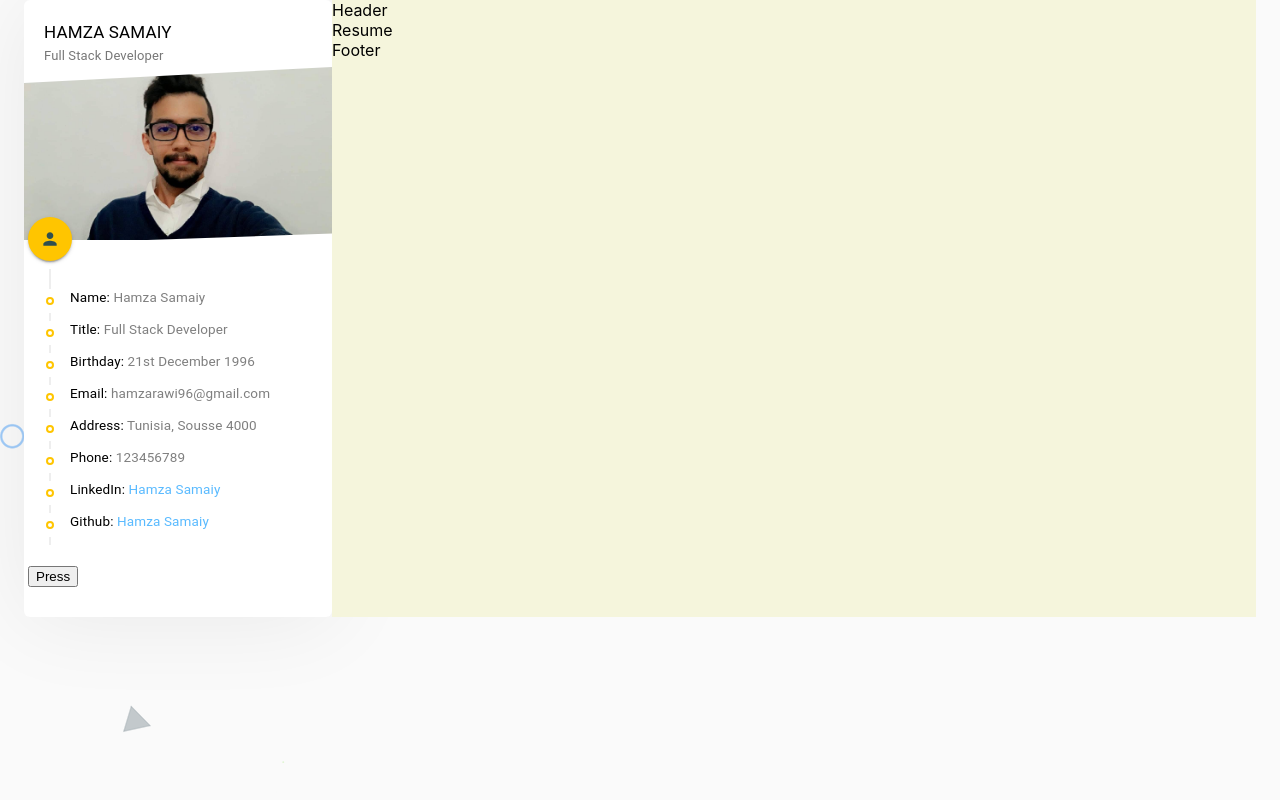
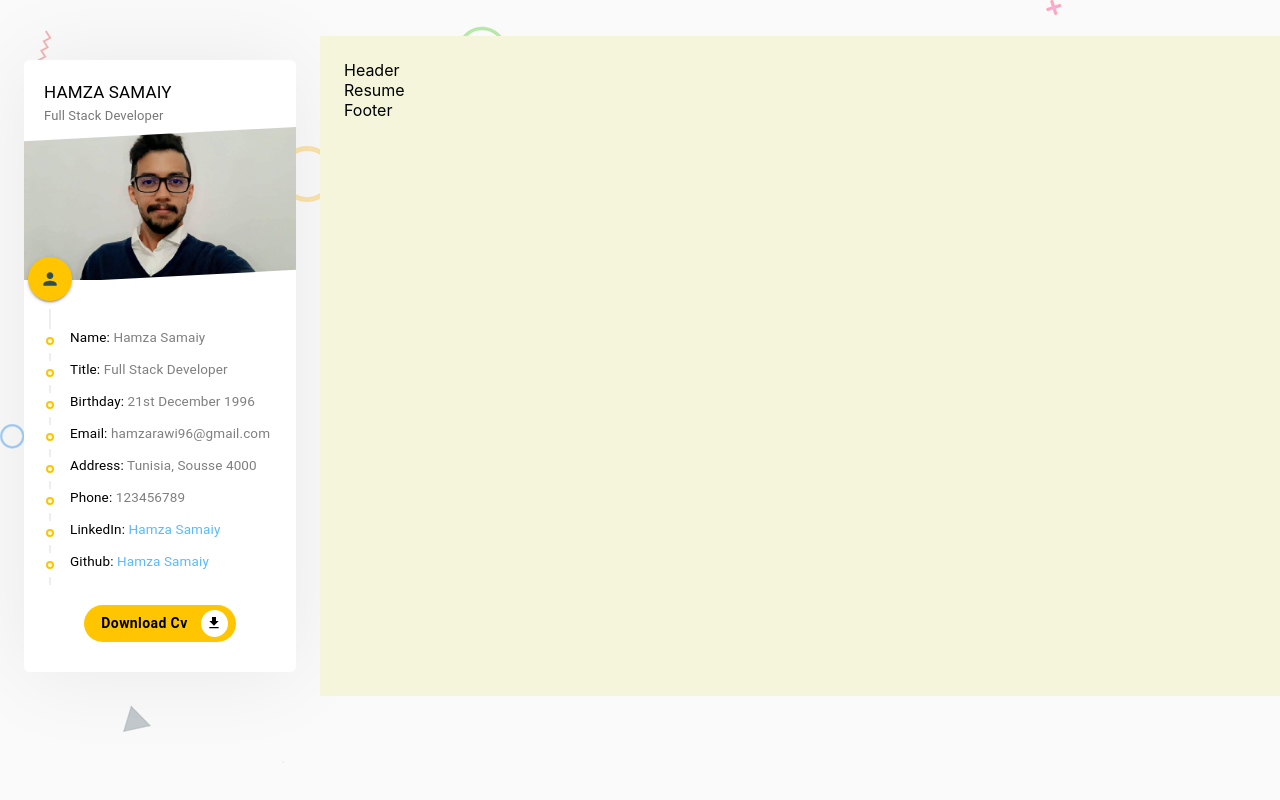
Before and after one commit to HamzaSamaiy/Portfolio_Template_ReactJS, a React (Create React App) app: page / in a window 1280 px wide. Built offline with nearby package versions, Linux system fonts and the light colour scheme.

Commit message:
Button component

```diff
--- a/src/App.css
+++ b/src/App.css
@@ -1,5 +1,19 @@
 :root{
     --main-color:#ffc500;
+}
+
+
+
+/* Margin and Padding */
+
+.top_60{
+    margin-top:60px;
+}
+
+@media screen and (max-width:990px){
+    .top_60{
+        margin-top: 30px;
+    }
 }
 
 .container_shadaw{
--- a/src/App.js
+++ b/src/App.js
@@ -13,8 +13,8 @@ import './App.css';
 function App() {
   return (
 
-    <Container>
-      <Grid container>
+    <Container className={'top_60'}>
+      <Grid container spacing={6}>
 
         {/* //First Components */}
 
--- /dev/null
+++ b/src/Components/Button/Index.js
@@ -0,0 +1,15 @@
+import React from 'react';
+import { Button } from '@material-ui/core';
+import './Style.css';
+
+const CustomButton =({text, icon})=>{
+    return(
+        <Button
+        className={'site_btn'}
+        endIcon={icon?(<div className= 'icon_container'>{icon}</div>):null}>
+
+        <span className='btn_text'>{text}</span>
+        </Button>
+    )
+}
+export default CustomButton;
--- /dev/null
+++ b/src/Components/Button/Style.css
@@ -0,0 +1,39 @@
+.site_btn{
+    font-size: 14px !important;
+    font-weight: 500 !important;
+    border: 0 !important;
+    border-radius: 50px !important;
+    -webkit-border-radius: 50px !important;
+    -moz-border-radius: 50px !important;
+    padding: 1px 12px !important;
+    min-width: 100px !important;
+    outline: none !important;
+    line-height: 35px !important;
+    background: var(--main-color) !important;
+}
+
+.site_btn .icon_container{
+    color: #000;
+    background: #fff;
+    border-radius: 50px;
+    height: 27px;
+    width: 27px;
+    float: right;
+    text-align: center;
+    line-height: 29px !important;
+}
+
+.site_btn .icon_container > .MuiSvgIcon-root{
+    font-size: 16px !important;
+}
+
+.site_btn .btn_text{
+    color: #000 !important;
+    font-size: 14px !important;
+    text-align: center !important;
+    text-transform: none !important;
+    font-weight: bold;
+    width: 100%;
+    margin-left: 5px;
+    margin-right: 5px;
+}
--- a/src/Components/Profile/Index.js
+++ b/src/Components/Profile/Index.js
@@ -5,6 +5,8 @@ import TimelineContent from '@material-ui/lab/TimelineContent';
 import TimelineItem from '@material-ui/lab/TimelineItem';
 import ResumeData from '../../Utils/ResumeData';
 import Person from '@material-ui/icons/Person';
+import CustomButton from '../Button/Index';
+import GetApp from '@material-ui/icons/GetApp';
 import './Style.css';
 
 const CustomData =({title,text,link})=>(
@@ -61,8 +63,10 @@ const Profile =()=>{
                         <CustomData title={key} text={ResumeData.social[key].Text} link={ResumeData.social[key].Link} />
                     ))}
                 </CustomTimeLine>
-                <br />
-                <button>Press</button>
+                <div className="btn_container">
+                    <CustomButton text={'Download Cv'} icon={<GetApp />}/>
+                </div>
+
             </div>
         </div>
     )
--- a/src/Components/Profile/Style.css
+++ b/src/Components/Profile/Style.css
@@ -32,7 +32,7 @@
 .profile_image{
     margin-top:-18px;
     -webkit-clip-path: polygon(0 9%, 100% 0, 100% 94%, 0% 100%);
-    clip-path: polygon(0 9%, 100% 0, 100% 94%, 0% 100%);
+    clip-path: polygon(0 9%, 100% 0, 100% 91%, 0% 100%);
 }
 
 .profile_image img{
@@ -65,3 +65,10 @@
     color: #59baff;
     text-decoration: none;
 }
+
+.profile .btn_container{
+    width:100% !important;
+    display:flex !important;
+    justify-content: center !important;
+    margin-top: 20px;
+}
```
